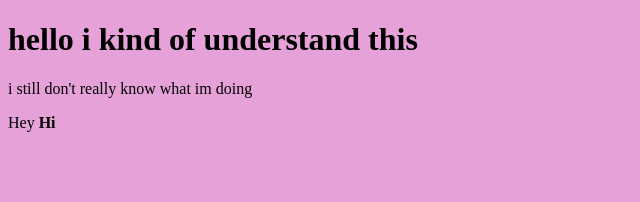
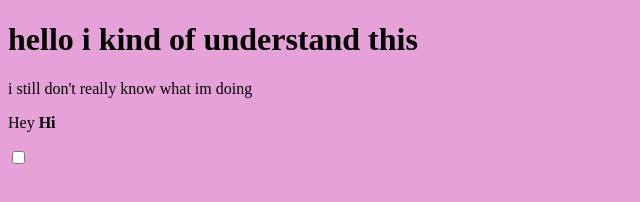
Before and after one commit to MojoRocks515/test-repo, a plain HTML site: page index.html in a window 1280 px wide. Shown: the full height of the page, 0-640 px from the left. Drawn offline with Linux system fonts and the light colour scheme.

Commit message:
check box

```diff
--- a/index.html
+++ b/index.html
@@ -14,3 +14,4 @@
 <body>
     <p>Hey <b>Hi</b></p>
 </body>
+<input type="checkbox" name="This is a bad webpage">
```
